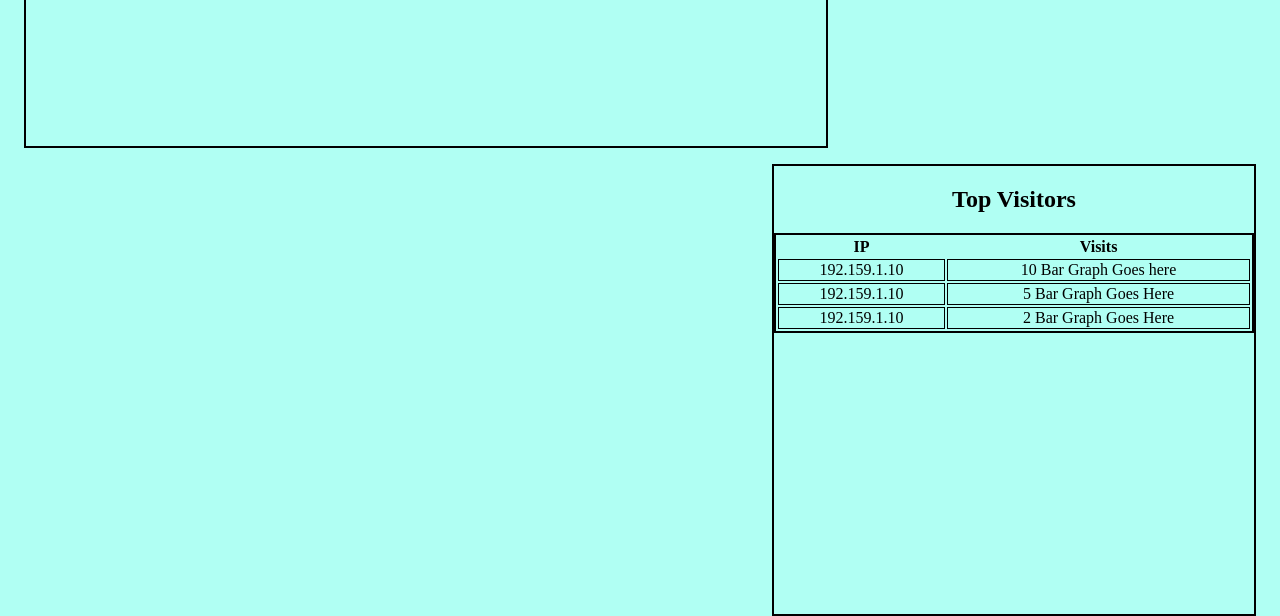
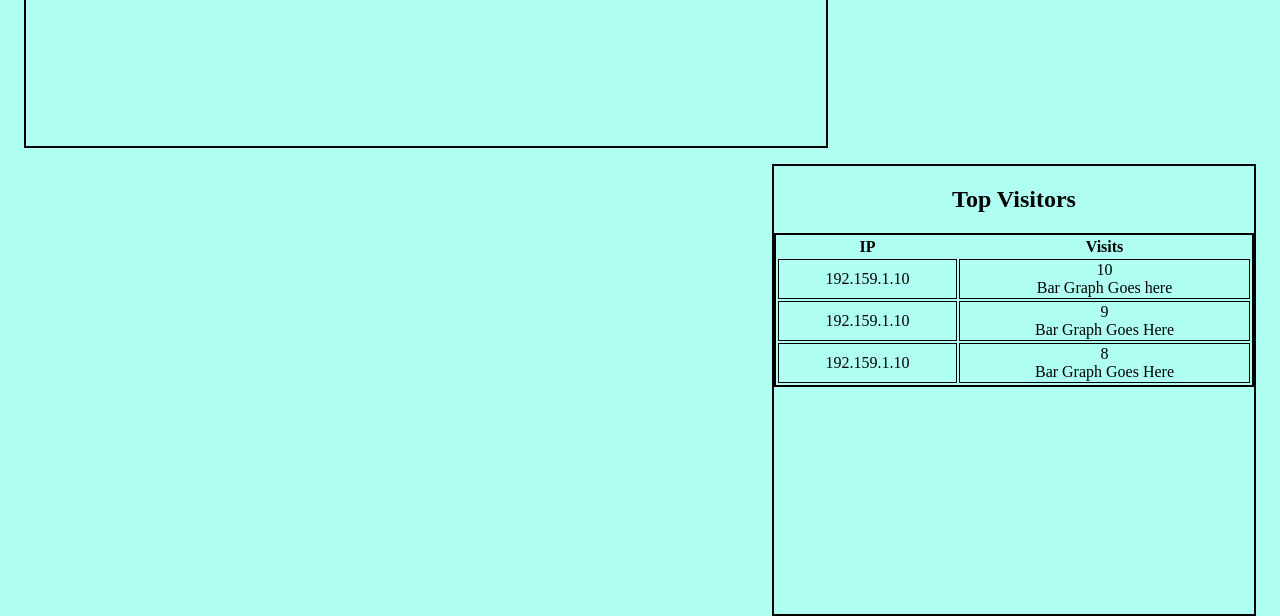
Before and after one commit to boydjc/SiteAnalyzer, a Flask app: template app/templates/home.html in a window 1280 px wide; the page is wider, and only the part inside the window is pictured. Shown: the part 416-1032 px from the top of that part. Run offline with Flask 2, Linux system fonts and the light colour scheme; the template is opened without the code that fills it, so the values that code supplies are empty; parts of the project's set-up code (start-up, migrations or seed data) failed here and were passed over; some libraries are stand-ins or nearby versions.

Commit message:
changed table data

```diff
--- a/app/templates/home.html
+++ b/app/templates/home.html
@@ -32,15 +32,15 @@
 		</tr>
 		<tr>
 		    <td>192.159.1.10</td>
-		    <td>10 Bar Graph Goes here</td>
+		    <td>10 <div id="visitorBarOne" class="visitorBar">Bar Graph Goes here</div></td>
 		</tr>
 		<tr>
 		    <td>192.159.1.10</td>
-		    <td>5 Bar Graph Goes Here</td>
+		    <td>9 <div id="visitorBarTwo" class="visitorBar">Bar Graph Goes Here</div></td>
 		</tr>
 		<tr>
 		    <td>192.159.1.10</td>
-		    <td>2 Bar Graph Goes Here</td>
+		    <td>8 <div id="visitorBarThree" class="visitorBar">Bar Graph Goes Here</div></td>
 		</tr>
 	    </table>
 	</div>
```
